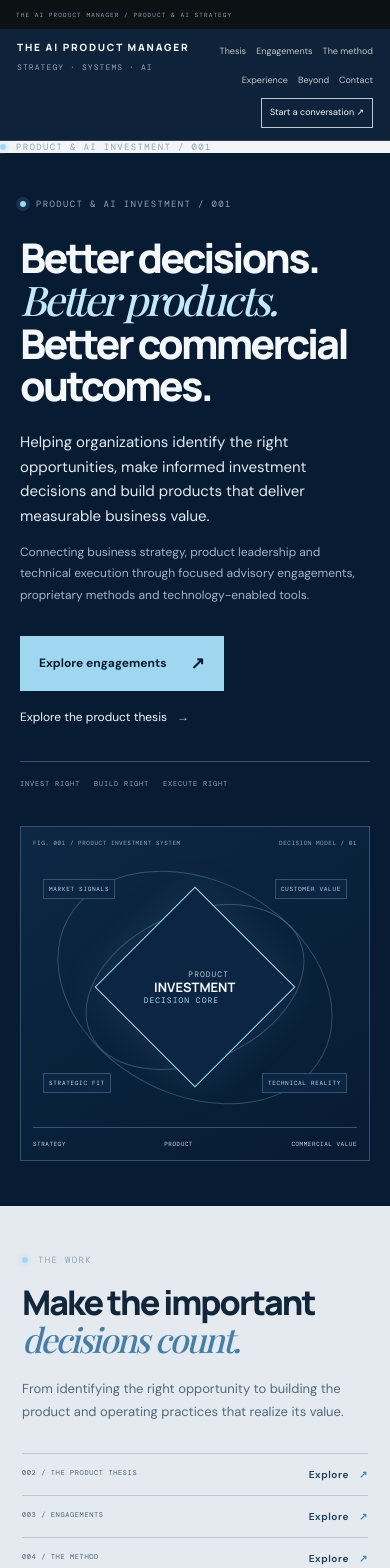
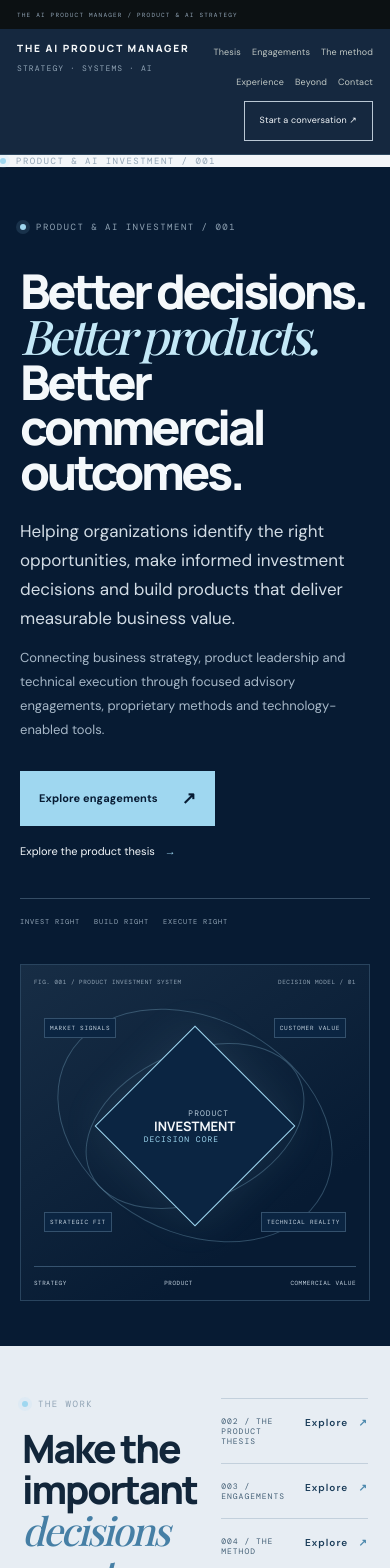
Before and after one commit to TheAIProductManager/website, a Next.js app: page /v2 in a window 390 px wide. Shown: the top 1568 px of the page. Built offline with nearby package versions, Linux system fonts and the light colour scheme; a web font is replaced by a local one.

Commit message:
Refine V2 styling to match production design system (CSS only)

```diff
--- a/app/v2/v2.css
+++ b/app/v2/v2.css
@@ -33,3 +33,111 @@
 .v2-home-visual{background:linear-gradient(145deg,#0D2744,#071B33)}
 .v2-contact{background:#0D2744}
 @media(max-width:650px){.v2-header{background:rgba(7,27,51,.97)}}
+
+
+/* V2 CSS-only refinement — preserve all existing markup and SVG artwork. */
+.v2-site{
+  --navy:#071B33;--navy2:#0B2542;--blue:#9FD7F0;--ice:#C3E8F7;
+  --paper:#F3F6F9;--paper2:#E7EDF3;--ink:#12263A;--muted:#A7B8C8;--line:#D3DEE8;
+  font-family:'DM Sans',Arial,sans-serif;
+}
+.v2-multipage .v2-topline{height:29px;padding-inline:5.4%;background:#0c1113;color:#91A4B5;letter-spacing:1.2px}
+.v2-multipage .v2-header{min-height:78px;padding-inline:5.4%;background:rgba(7,27,51,.94);border-bottom:1px solid rgba(159,215,240,.18)}
+.v2-multipage .v2-header nav{gap:clamp(10px,1.55vw,22px);font-size:10px;letter-spacing:.15px}
+.v2-multipage .v2-brand{font-size:10px;letter-spacing:1.8px}
+.v2-multipage .v2-brand small{font-size:8px;letter-spacing:1.1px}
+.v2-multipage .v2-header nav .v2-nav-cta{padding:12px 15px;border-color:#B9C7D4}
+.v2-multipage .v2-eyebrow{font-size:9px;letter-spacing:1.5px}
+.v2-mp-title{padding:100px 8.5% 66px;background:#071B33}
+.v2-mp-title h1{font-size:clamp(58px,7.2vw,100px);line-height:.98;letter-spacing:-.065em;margin:30px 0 24px;max-width:1100px}
+.v2-mp-title h1 em{font-weight:500;letter-spacing:-.045em}
+.v2-mp-title>p{font-size:16px;line-height:1.75;color:#C5D1DC;max-width:650px}
+.v2-mp-content{padding:88px 8.5% 104px;background:#F3F6F9}
+.v2-mp-content.page-product-thesis,.v2-mp-content.page-engagements,.v2-mp-content.page-beyond-engagements{background:#E7EDF3}
+.v2-mp-content.page-method,.v2-mp-content.page-contact{background:#0B2542}
+.v2-mp-content.page-experience{background:#F3F6F9}
+.v2-home-hero{min-height:650px;padding:76px 5.4% 68px;grid-template-columns:minmax(0,1.02fr) minmax(400px,.98fr);gap:5.2%}
+.v2-home-hero .v2-hero-copy h1{font-size:clamp(58px,7vw,100px);line-height:.94;letter-spacing:-.075em;margin:35px 0 23px;max-width:760px}
+.v2-home-hero .v2-lede{font-size:17px;line-height:1.7;color:#D2DCE5}
+.v2-home-hero .v2-support{font-size:13px;line-height:1.85;color:#A7B8C8}
+.v2-home-hero .v2-hero-meta{margin-top:56px;padding-top:18px;border-color:#354D65;color:#91A4B5}
+.v2-home-visual{background:linear-gradient(145deg,#172D45,#071B33 75%);border-color:#29445E;padding:22px}
+.v2-home-follow{background:#E7EDF3;padding:78px 8.5%;grid-template-columns:.8fr 1.2fr;gap:7%}
+.v2-home-follow h2,.v2-home-cta h2{font-size:clamp(38px,4.6vw,58px);line-height:1.06;letter-spacing:-.055em}
+.v2-home-follow>div:first-child>p{font-size:13px;line-height:1.85;color:#617184}
+.v2-home-links{border-color:#C3D0DC}
+.v2-home-links>a{padding:17px 0;border-color:#C3D0DC;font-size:8px;letter-spacing:1px}
+.v2-home-cta{padding:70px 8.5%;background:#071B33}
+.v2-home-cta h2{color:#F8FAFC}
+.v2-button{padding:15px 19px;background:#9FD7F0;color:#071B33!important;font-size:11px;letter-spacing:.1px}
+.v2-button:hover{background:#C3E8F7;transform:translateY(-2px)}
+.v2-text-link{font-size:11px}
+.v2-problem-grid article{padding-top:32px;padding-bottom:34px}
+.v2-problem-grid h3{font-size:22px;letter-spacing:-.6px}
+.v2-problem-grid p{font-size:12px;line-height:1.85}
+.v2-page-callout{margin-top:42px;padding:30px 32px;background:#F3F6F9;border-left:2px solid #9FD7F0}
+.v2-page-callout strong{font:600 clamp(20px,2.3vw,28px)/1.35 'Manrope',sans-serif;color:#12263A}
+.v2-page-callout p{font-size:13px;line-height:1.8;color:#617184}
+.v2-page-services{border-color:#C3D0DC}
+.v2-page-services article{padding:36px 0;border-color:#C3D0DC}
+.v2-page-services h3{font-size:clamp(24px,2.6vw,31px);letter-spacing:-.8px}
+.v2-page-services article>div:nth-child(2)>p{font-size:13px;line-height:1.85;color:#52677A}
+.v2-page-services ul{font-size:11px;line-height:1.8;color:#617184}
+.v2-page-services aside{border-color:#B9C9D8}
+.v2-page-services aside small,.v2-page-services aside strong{color:#315D7C}
+.v2-scope-note{font-size:10px;line-height:1.8;color:#718397}
+.v2-approach-lede{font-size:15px;line-height:1.85;color:#C5D1DC;max-width:680px}
+.v2-method-grid{border-color:#29445E}
+.v2-method-grid article{padding-top:28px;padding-bottom:30px}
+.v2-method-grid h3{font-size:19px;letter-spacing:-.3px}
+.v2-method-grid p{font-size:11px;line-height:1.85;color:#A7B8C8}
+.v2-principle{background:rgba(255,255,255,.025);border-color:#29445E}
+.v2-principle strong{font-size:16px}
+.v2-evidence-grid{gap:18px}
+.v2-evidence-grid article{background:#E7EDF3;border-top-color:#9FD7F0;padding:29px 25px;min-height:350px}
+.v2-evidence-grid h3{font-size:23px;letter-spacing:-.6px}
+.v2-evidence-grid p{font-size:12px;line-height:1.85;color:#617184}
+.v2-metric strong{font-size:26px;color:#12263A}
+.v2-metric span,.v2-evidence-grid small{font-size:9px;line-height:1.7;color:#718397}
+.v2-founder-note{border-color:#D3DEE8}
+.v2-founder-note>span,.v2-case-meta{color:#527B9B}
+.v2-founder-note p{font-size:11px;line-height:1.8;color:#617184}
+.v2-future-grid{border-color:#C3D0DC}
+.v2-future-grid h3{font-size:20px;letter-spacing:-.4px}
+.v2-future-grid p{font-size:12px;line-height:1.85;color:#617184}
+.v2-contact-panel h2{font-size:clamp(38px,5vw,64px);line-height:1.06;letter-spacing:-.055em;color:#F8FAFC}
+.v2-contact-panel p{font-size:14px;line-height:1.85;color:#C5D1DC}
+.v2-contact-panel small{color:#91A4B5}
+.v2-footer{padding:24px 5.4%;background:#0b1012;color:#87928e}
+.v2-footer>span{font-size:8px;letter-spacing:1px}
+.v2-multipage a:focus-visible{outline:2px solid #9FD7F0;outline-offset:4px}
+@media(max-width:950px){
+ .v2-mp-title{padding:78px 6% 54px}
+ .v2-mp-title h1{font-size:clamp(48px,8vw,76px)}
+ .v2-mp-content{padding:72px 6% 82px}
+ .v2-home-hero{padding:64px 6% 56px;grid-template-columns:1fr;gap:38px}
+ .v2-home-hero .v2-hero-copy h1{font-size:clamp(58px,9vw,86px)}
+ .v2-home-visual{max-width:760px;width:100%;margin-inline:auto}
+ .v2-home-follow{padding:66px 6%}
+}
+@media(max-width:650px){
+ .v2-multipage .v2-topline{padding-inline:17px}
+ .v2-multipage .v2-header{padding:13px 17px;gap:14px}
+ .v2-multipage .v2-header nav{gap:8px 11px;font-size:9px}
+ .v2-mp-title{padding:54px 21px 40px}
+ .v2-mp-title h1{font-size:clamp(42px,11vw,58px);letter-spacing:-.06em;margin:25px 0 18px}
+ .v2-mp-title>p{font-size:14px;line-height:1.75}
+ .v2-mp-content{padding:52px 21px 66px}
+ .v2-home-hero{padding:54px 20px 45px;gap:38px}
+ .v2-home-hero .v2-hero-copy h1{font-size:clamp(48px,12vw,68px);letter-spacing:-.07em}
+ .v2-home-hero .v2-hero-meta{margin-top:38px}
+ .v2-home-visual{padding:13px}
+ .v2-home-follow{padding:52px 22px}
+ .v2-home-follow h2,.v2-home-cta h2{font-size:39px}
+ .v2-home-cta{padding:48px 22px}
+ .v2-page-services article{padding:27px 0}
+ .v2-page-services h3{font-size:24px}
+ .v2-evidence-grid article{padding:24px 21px}
+ .v2-contact-panel h2{font-size:40px}
+}
+@media(prefers-reduced-motion:reduce){.v2-multipage *{scroll-behavior:auto!important;animation:none!important;transition:none!important}}
```
